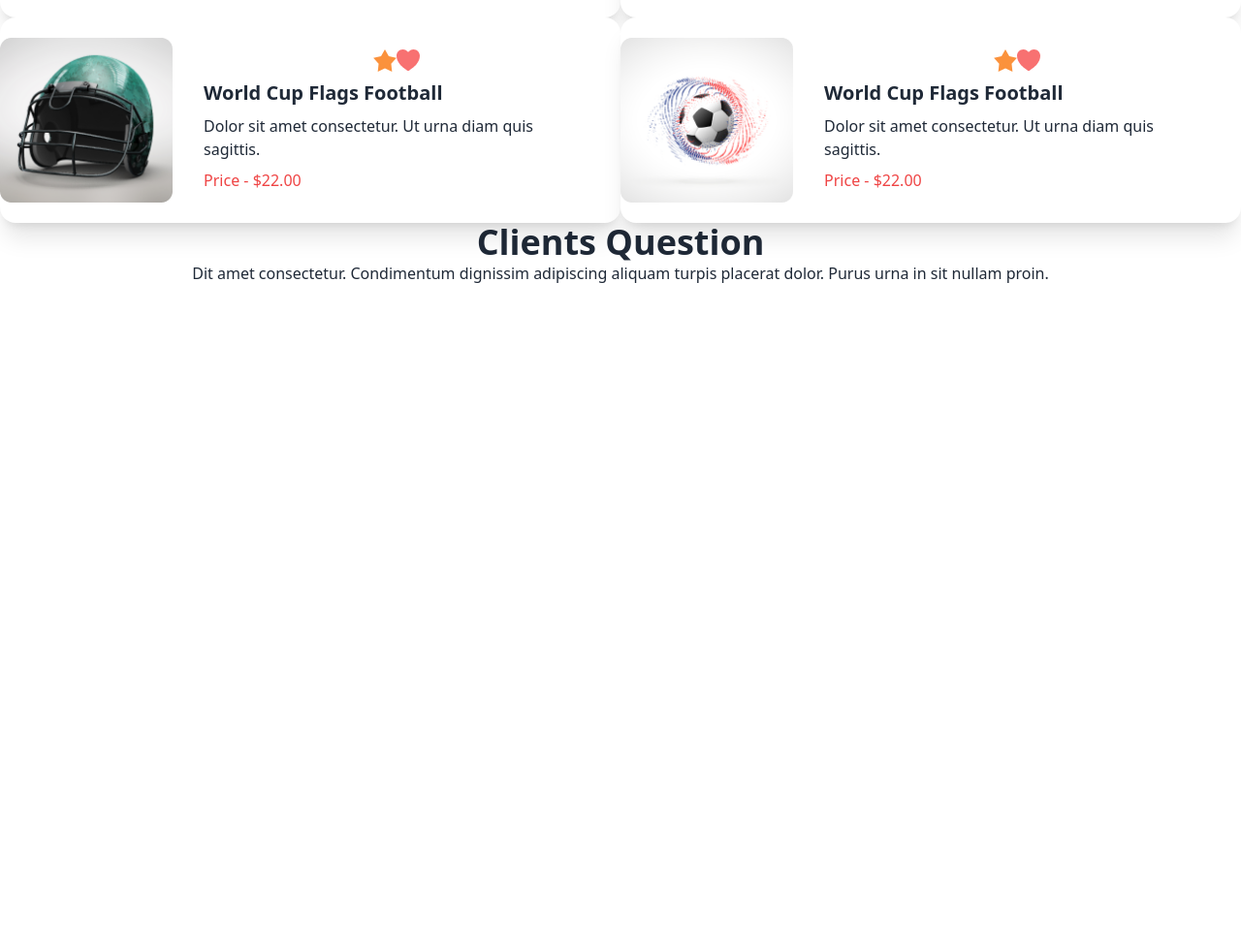
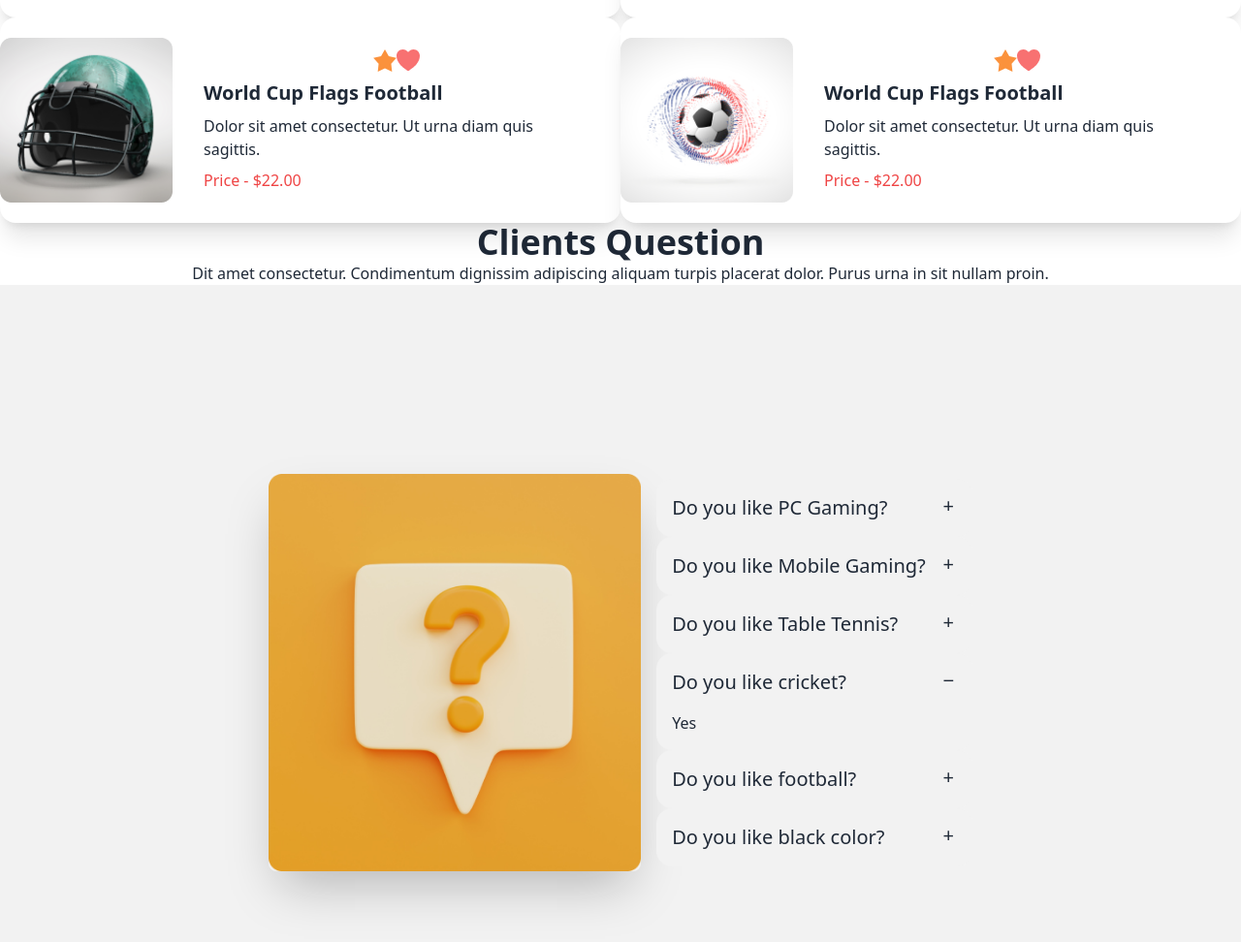
Before and after one commit to TUTULROY/batch-9-assignmment3, a plain HTML site: page index.html in a window 1280 px wide. Shown: the part 2747-3719 px from the top of the page at 97% size. Before the commit the page ends 3041 px from the top, so only its background shows below. Drawn offline with nearby package versions, Linux system fonts and the light colour scheme.

Commit message:
Added Hero plus Accordion

```diff
--- a/index.html
+++ b/index.html
@@ -291,12 +291,74 @@
 
             <section>
 <!-- hero section -->
-<div class="text-center text-4xl font-extrabold">Clients Question</div>
+        <div class="text-center text-4xl font-extrabold">Clients Question</div>
                 <div class="text-center text-base">Dit amet consectetur. Condimentum dignissim adipiscing aliquam turpis placerat dolor. Purus urna in sit nullam proin.</div>
 
 
+            </section>
 
-
+            <section>
+                <div class="hero min-h-screen bg-base-200">
+                    <div class="hero-content flex-col lg:flex-row">
+                      <img src="Images/11.png" class="max-w-sm rounded-lg shadow-2xl" />
+                      <div>
+                        <div class="collapse collapse-plus bg-base-200">
+                            <input type="radio" name="my-accordion-3" checked="checked" />
+                            <div class="collapse-title text-xl font-medium">
+                              Do you like PC Gaming?
+                            </div>
+                            <div class="collapse-content">
+                              <p>No</p>
+                            </div>
+                          </div>
+                        <div class="collapse collapse-plus bg-base-200">
+                            <input type="radio" name="my-accordion-3" checked="checked" />
+                            <div class="collapse-title text-xl font-medium">
+                              Do you like Mobile Gaming?
+                            </div>
+                            <div class="collapse-content">
+                              <p>No</p>
+                            </div>
+                          </div>
+                        <div class="collapse collapse-plus bg-base-200">
+                            <input type="radio" name="my-accordion-3" checked="checked" />
+                            <div class="collapse-title text-xl font-medium">
+                              Do you like Table Tennis?
+                            </div>
+                            <div class="collapse-content">
+                              <p>Yes</p>
+                            </div>
+                          </div>
+                        <div class="collapse collapse-plus bg-base-200">
+                            <input type="radio" name="my-accordion-3" checked="checked" />
+                            <div class="collapse-title text-xl font-medium">
+                              Do you like cricket?
+                            </div>
+                            <div class="collapse-content">
+                              <p>Yes</p>
+                            </div>
+                          </div>
+                          <div class="collapse collapse-plus bg-base-200">
+                            <input type="radio" name="my-accordion-3" />
+                            <div class="collapse-title text-xl font-medium">
+                                Do you like football?
+                            </div>
+                            <div class="collapse-content">
+                              <p>Yes</p>
+                            </div>
+                          </div>
+                          <div class="collapse collapse-plus bg-base-200">
+                            <input type="radio" name="my-accordion-3" />
+                            <div class="collapse-title text-xl font-medium">
+                                Do you like black color?
+                            </div>
+                            <div class="collapse-content">
+                              <p>Yes</p>
+                            </div>
+                          </div>
+                      </div>
+                    </div>
+                  </div>
             </section>
     </main>
     <footer>
```
